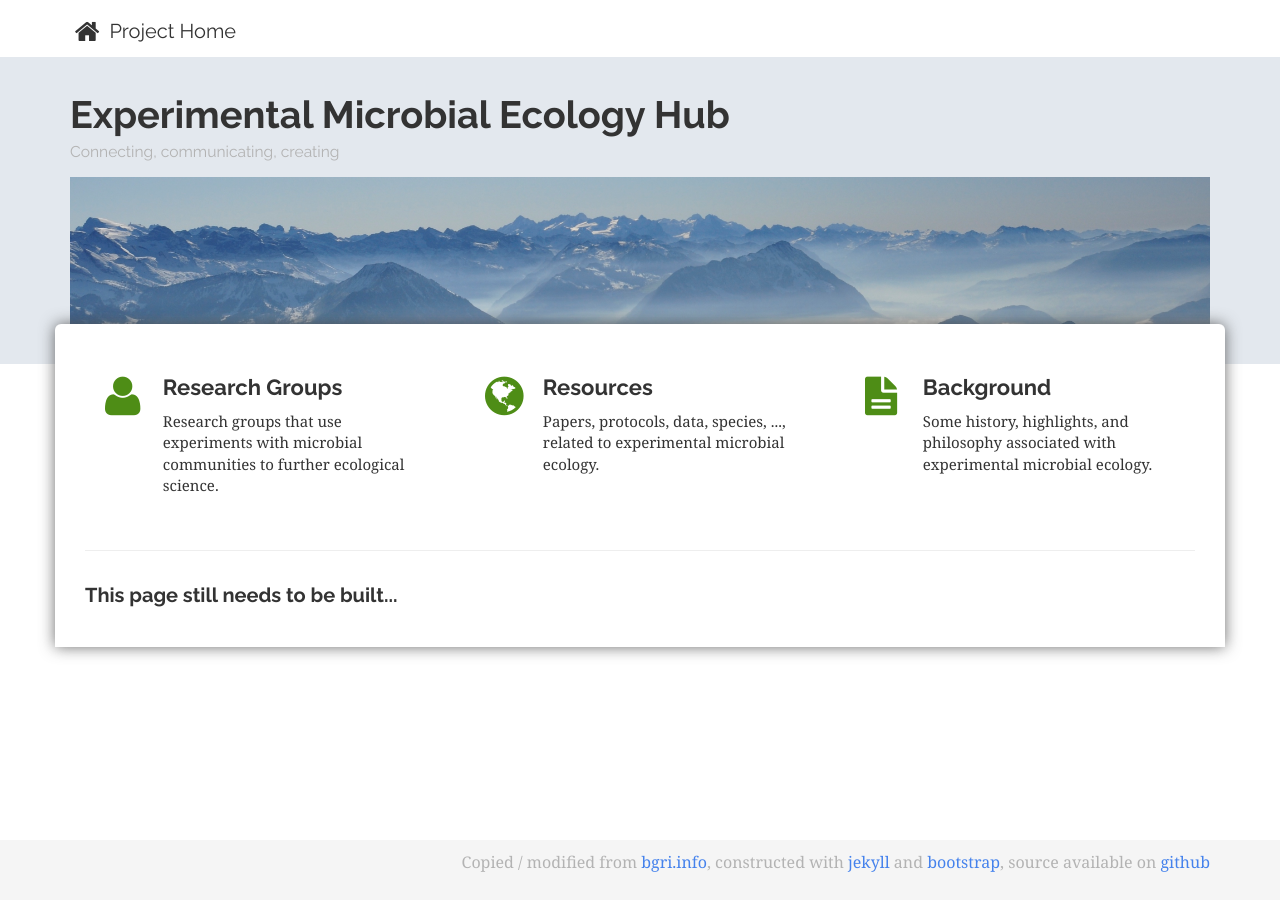
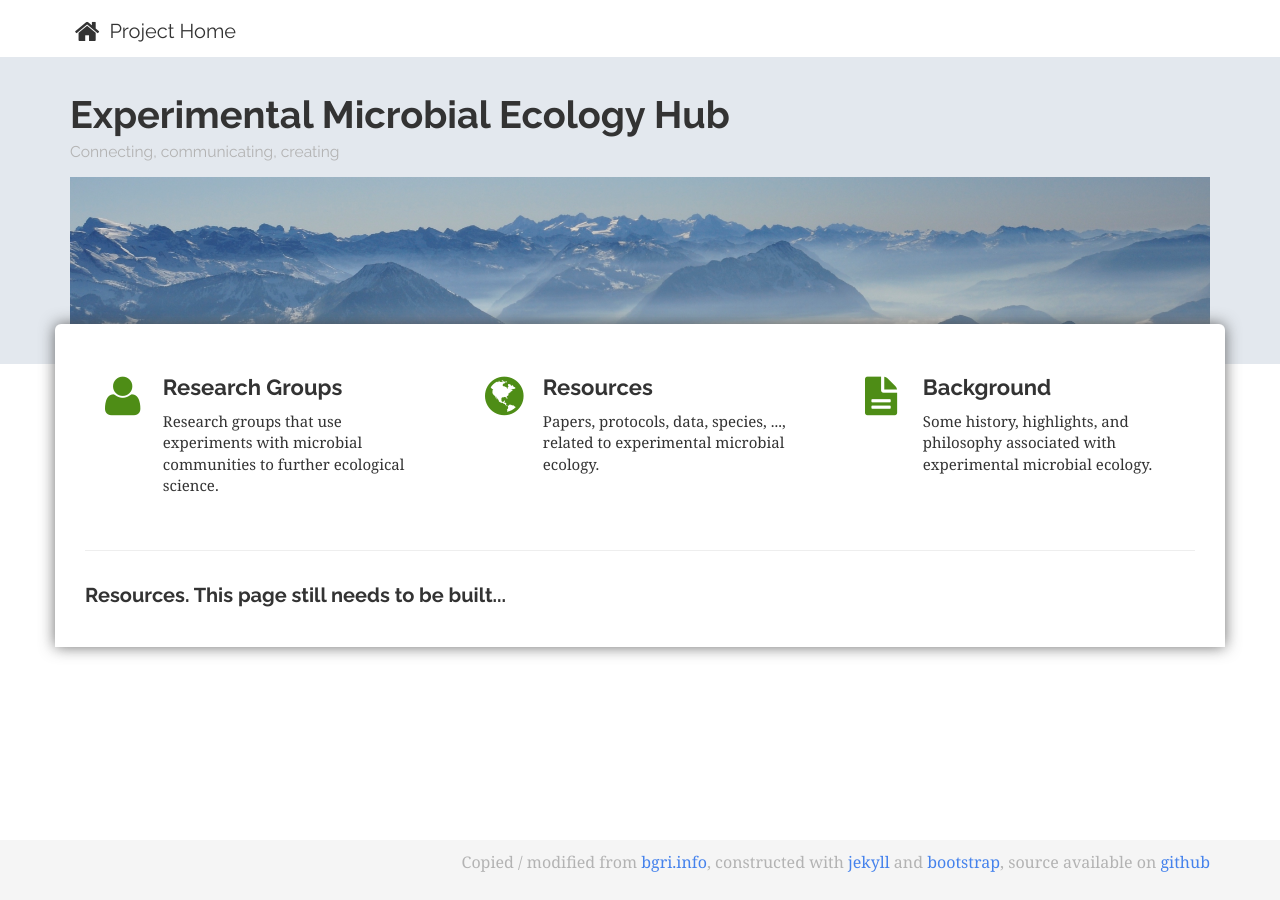
Before and after one commit to Exp-Micro-Ecol-Hub/emeh, a Jekyll site: the page built from resources.html, in a window 1280 px wide. Built offline with Jekyll 4.4.1, drawn with Linux system fonts in a browser that asks for light colours; nearby versions of some CDN libraries; Markdown is read by kramdown in place of the engine named in the settings.

Commit message:
Finessing

```diff
--- a/resources.html
+++ b/resources.html
@@ -1,7 +1,7 @@
 ---
 layout: with-jumbotron
-title: Partners
+title: Resources
 root: "../"
 ---
 
-<div class=row><div class="col-xs-12"><h4>This page still needs to be built...</h4></div> </div>
+<div class=row><div class="col-xs-12"><h4>Resources. This page still needs to be built...</h4></div> </div>
```
Also changed, not shown: background.html (deleted, +0 -7 lines).
